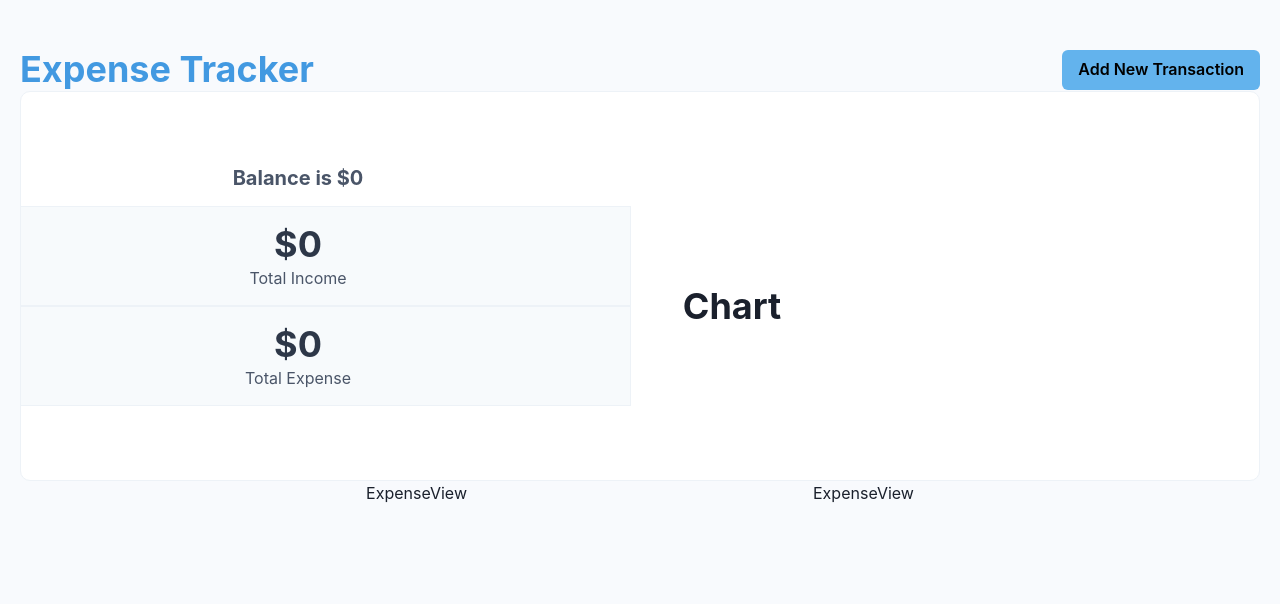
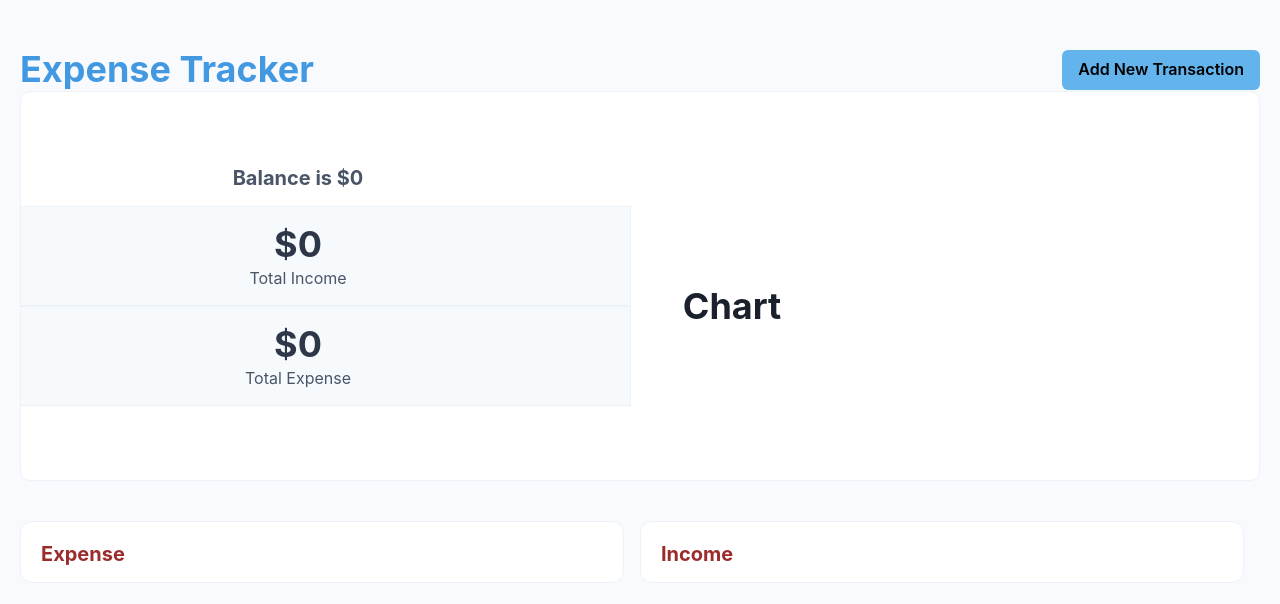
Before and after one commit to ClaytonDewey/react-expense-tracker, a React (Create React App) app: page / in a window 1280 px wide. Shown: the top 604 px of the page. Built offline with nearby package versions, Linux system fonts and the light colour scheme.

Commit message:
Loop through data & display income/expenses

```diff
--- a/src/components/ExpenseView.jsx
+++ b/src/components/ExpenseView.jsx
@@ -1,4 +1,44 @@
-const ExpenseView = () => {
-  return <div>ExpenseView</div>;
+import { Box, Heading, Text, Flex } from '@chakra-ui/react';
+
+const ExpenseView = ({ type, data }) => {
+  return (
+    <Box
+      flex={1}
+      w={'full'}
+      bg={'white'}
+      mr={'4'}
+      mt={'10'}
+      p={'5'}
+      pb={'4'}
+      border={'1px solid'}
+      borderColor={'gray.100'}
+      borderRadius={'12'}>
+      <Flex justifyContent={'space-between'} alignItems={'center'}>
+        <Heading size={'md'} color={'red.700'}>
+          {type === 'income' ? 'Income' : 'Expense'}
+        </Heading>
+      </Flex>
+
+      {data.map((item, index) => (
+        <Flex
+          key={index}
+          bg={type === 'expense' ? 'red.50' : 'blue.50'}
+          mt={'4'}
+          justifyContent={'space-between'}
+          alignItems={'center'}
+          border={'1px solid'}
+          borderColor={type === 'expense' ? 'red.100' : 'blue.100'}
+          p={'4'}
+          borderRadius={'8'}>
+          <Flex alignItems={'center'} justifyContent={'center'}>
+            <Text ml={'3'} fontWeight={'bold'} color={'gray.600'}>
+              {item.description}
+            </Text>
+          </Flex>
+          <Text>{item.amount}</Text>
+        </Flex>
+      ))}
+    </Box>
+  );
 };
 export default ExpenseView;
--- a/src/components/Main.jsx
+++ b/src/components/Main.jsx
@@ -53,8 +53,14 @@
         alignItems={'flex-start'}
         justifyContent={'space-evenly'}
         flexDirection={['column', 'column', 'column', 'row', 'row']}>
-        <ExpenseView />
-        <ExpenseView />
+        <ExpenseView
+          data={allTransactions.filter((item) => item.type === 'expense')}
+          type={'expense'}
+        />
+        <ExpenseView
+          data={allTransactions.filter((item) => item.type === 'income')}
+          type={'income'}
+        />
       </Flex>
     </Flex>
   );
--- a/src/context/index.js
+++ b/src/context/index.js
@@ -23,8 +23,6 @@
     ]);
   };
 
-  console.log(allTransactions);
-
   return (
     <GlobalContext.Provider
       value={{
```
